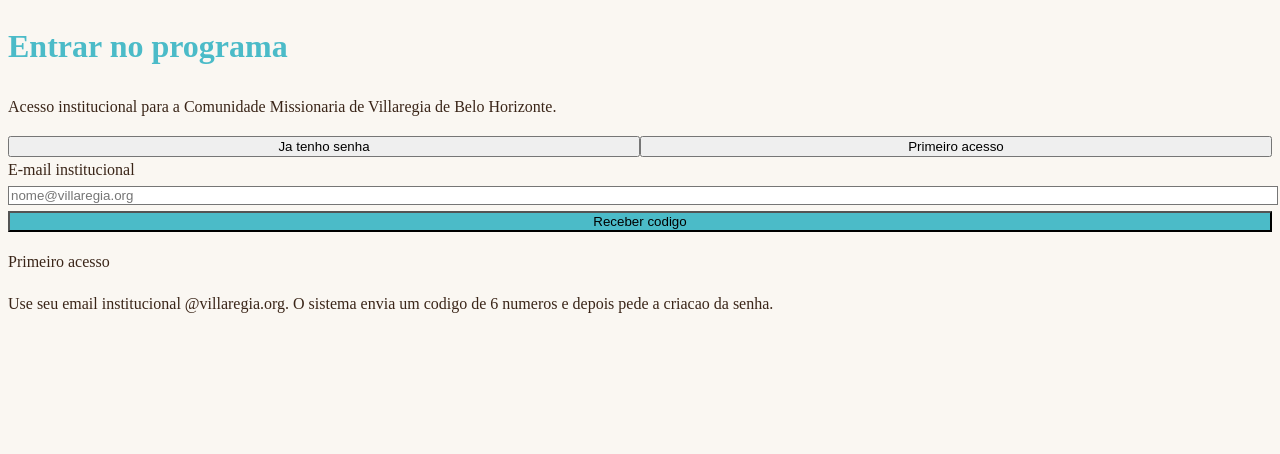
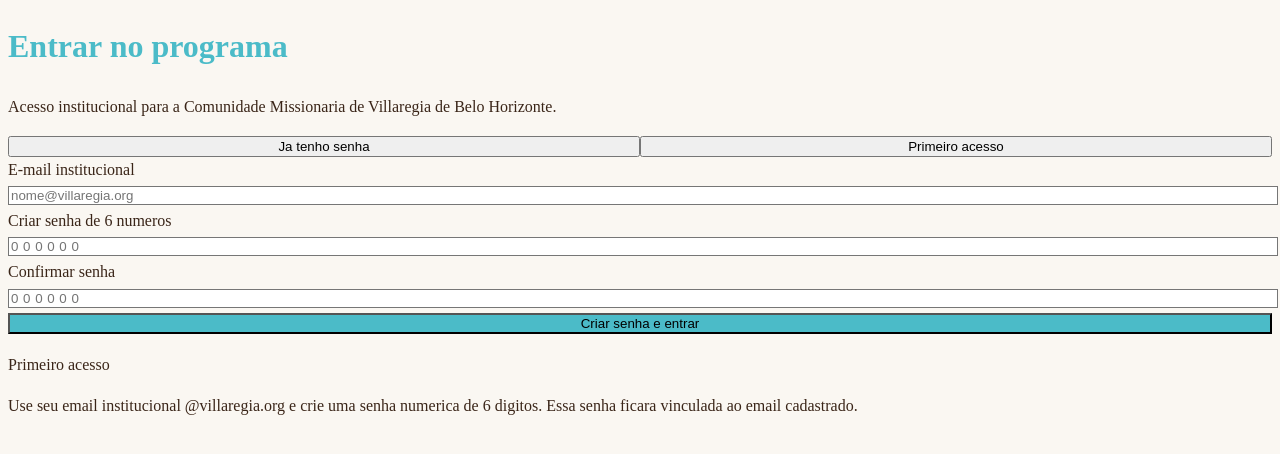
Before and after one commit to McCadeddu/tarefas-coordenadores-CMVBH, a Next.js app: page /login in a window 1280 px wide. Both pictures are taken after a click on the button "Primeiro acesso". Shown: the top 454 px of the page. Built offline with nearby package versions, Linux system fonts and the light colour scheme; no server answers.

Commit message:
Simplificar primeiro acesso com senha numerica

```diff
--- a/app/login/page.tsx
+++ b/app/login/page.tsx
@@ -4,7 +4,6 @@
 import { useState } from "react";
 
 type Mode = "login" | "first-access";
-type FirstAccessStep = "request" | "code" | "setup";
 
 export default function LoginPage() {
     const router = useRouter();
@@ -12,14 +11,10 @@
     const next = searchParams.get("next") || "/";
 
     const [mode, setMode] = useState<Mode>("login");
-    const [step, setStep] = useState<FirstAccessStep>("request");
     const [email, setEmail] = useState("");
     const [password, setPassword] = useState("");
     const [firstAccessPassword, setFirstAccessPassword] = useState("");
-    const [name, setName] = useState("");
-    const [code, setCode] = useState("");
-    const [setupToken, setSetupToken] = useState("");
-    const [previewCode, setPreviewCode] = useState("");
+    const [confirmPassword, setConfirmPassword] = useState("");
     const [info, setInfo] = useState("");
     const [erro, setErro] = useState("");
     const [loading, setLoading] = useState(false);
@@ -51,72 +46,29 @@
         router.refresh();
     }
 
-    async function requestCode(e: React.FormEvent) {
+    async function completeRegistration(e: React.FormEvent) {
         e.preventDefault();
         setLoading(true);
         resetMessages();
-        setPreviewCode("");
 
-        const res = await fetch("/api/auth/request-code", {
-            method: "POST",
-            headers: { "Content-Type": "application/json" },
-            body: JSON.stringify({ email }),
-        });
-
-        const body = await res.json().catch(() => null);
-
-        if (!res.ok) {
-            setErro(body?.error || "Nao foi possivel enviar o codigo.");
+        if (!/^\d{6}$/.test(firstAccessPassword)) {
+            setErro("A senha precisa ter exatamente 6 numeros.");
             setLoading(false);
             return;
         }
 
-        setStep("code");
-        setInfo(body?.delivered ? "Codigo enviado para o email institucional." : "Codigo gerado para teste local.");
-        if (body?.previewCode) {
-            setPreviewCode(body.previewCode);
-        }
-        setLoading(false);
-    }
-
-    async function verifyCode(e: React.FormEvent) {
-        e.preventDefault();
-        setLoading(true);
-        resetMessages();
-
-        const res = await fetch("/api/auth/verify-code", {
-            method: "POST",
-            headers: { "Content-Type": "application/json" },
-            body: JSON.stringify({ email, code }),
-        });
-
-        const body = await res.json().catch(() => null);
-
-        if (!res.ok) {
-            setErro(body?.error || "Nao foi possivel validar o codigo.");
+        if (firstAccessPassword !== confirmPassword) {
+            setErro("A confirmacao da senha nao confere.");
             setLoading(false);
             return;
         }
-
-        setSetupToken(body.setupToken);
-        setStep("setup");
-        setInfo("Codigo confirmado. Agora defina seu nome e sua senha.");
-        setLoading(false);
-    }
-
-    async function completeRegistration(e: React.FormEvent) {
-        e.preventDefault();
-        setLoading(true);
-        resetMessages();
 
         const res = await fetch("/api/auth/complete-registration", {
             method: "POST",
             headers: { "Content-Type": "application/json" },
             body: JSON.stringify({
                 email,
-                setupToken,
                 password: firstAccessPassword,
-                name,
             }),
         });
 
@@ -128,6 +80,7 @@
             return;
         }
 
+        setInfo("Senha criada com sucesso. Entrando no programa...");
         router.push(next);
         router.refresh();
     }
@@ -184,14 +137,14 @@
                             <input
                                 type="password"
                                 value={password}
-                                onChange={(e) => setPassword(e.target.value)}
+                                onChange={(e) => setPassword(e.target.value.replace(/\D/g, "").slice(0, 6))}
+                                inputMode="numeric"
+                                maxLength={6}
                                 className="mt-1 w-full rounded border px-3 py-2"
-                                placeholder="Sua senha"
+                                placeholder="6 numeros"
                                 required
                             />
                         </label>
-
-                        {erro && <p className="rounded border border-red-200 bg-red-50 px-3 py-2 text-sm text-red-700">{erro}</p>}
 
                         <button
                             type="submit"
@@ -202,9 +155,7 @@
                         </button>
                     </form>
                 ) : (
-                    <>
-                        {step === "request" && (
-                            <form onSubmit={requestCode} className="mt-6 space-y-4">
+                    <form onSubmit={completeRegistration} className="mt-6 space-y-4">
                         <label className="block">
                             <span className="text-sm">E-mail institucional</span>
                             <input
@@ -217,92 +168,42 @@
                             />
                         </label>
 
+                        <label className="block">
+                            <span className="text-sm">Criar senha de 6 numeros</span>
+                            <input
+                                type="password"
+                                value={firstAccessPassword}
+                                onChange={(e) => setFirstAccessPassword(e.target.value.replace(/\D/g, "").slice(0, 6))}
+                                inputMode="numeric"
+                                maxLength={6}
+                                className="mt-1 w-full rounded border px-3 py-2 tracking-[0.35em]"
+                                placeholder="000000"
+                                required
+                            />
+                        </label>
+
+                        <label className="block">
+                            <span className="text-sm">Confirmar senha</span>
+                            <input
+                                type="password"
+                                value={confirmPassword}
+                                onChange={(e) => setConfirmPassword(e.target.value.replace(/\D/g, "").slice(0, 6))}
+                                inputMode="numeric"
+                                maxLength={6}
+                                className="mt-1 w-full rounded border px-3 py-2 tracking-[0.35em]"
+                                placeholder="000000"
+                                required
+                            />
+                        </label>
+
                         <button
                             type="submit"
                             disabled={loading}
                             className="w-full rounded bg-[var(--cmv-blue)] px-4 py-2 text-white disabled:opacity-60"
                         >
-                                    {loading ? "Enviando..." : "Receber codigo"}
+                            {loading ? "Salvando..." : "Criar senha e entrar"}
                         </button>
                     </form>
-                        )}
-
-                        {step === "code" && (
-                            <form onSubmit={verifyCode} className="mt-6 space-y-4">
-                                <p className="text-sm text-slate-600">
-                                    Digite o codigo de 6 numeros enviado para <strong>{email}</strong>.
-                                </p>
-                                <label className="block">
-                                    <span className="text-sm">Codigo</span>
-                                    <input
-                                        inputMode="numeric"
-                                        maxLength={6}
-                                        value={code}
-                                        onChange={(e) => setCode(e.target.value.replace(/\D/g, "").slice(0, 6))}
-                                        className="mt-1 w-full rounded border px-3 py-2 tracking-[0.5em]"
-                                        placeholder="000000"
-                                        required
-                                    />
-                                </label>
-
-                                {previewCode && (
-                                    <p className="rounded border border-amber-200 bg-amber-50 px-3 py-2 text-sm text-amber-800">
-                                        Codigo de teste local: <strong>{previewCode}</strong>
-                                    </p>
-                                )}
-
-                                <div className="flex gap-3">
-                                    <button
-                                        type="button"
-                                        onClick={() => setStep("request")}
-                                        className="flex-1 rounded border px-4 py-2"
-                                    >
-                                        Voltar
-                                    </button>
-                                    <button
-                                        type="submit"
-                                        disabled={loading}
-                                        className="flex-1 rounded bg-[var(--cmv-blue)] px-4 py-2 text-white disabled:opacity-60"
-                                    >
-                                        {loading ? "Validando..." : "Confirmar"}
-                                    </button>
-                                </div>
-                            </form>
-                        )}
-
-                        {step === "setup" && (
-                            <form onSubmit={completeRegistration} className="mt-6 space-y-4">
-                                <label className="block">
-                                    <span className="text-sm">Nome</span>
-                                    <input
-                                        value={name}
-                                        onChange={(e) => setName(e.target.value)}
-                                        className="mt-1 w-full rounded border px-3 py-2"
-                                        placeholder="Seu nome"
-                                        required
-                                    />
-                                </label>
-                                <label className="block">
-                                    <span className="text-sm">Criar senha</span>
-                                    <input
-                                        type="password"
-                                        value={firstAccessPassword}
-                                        onChange={(e) => setFirstAccessPassword(e.target.value)}
-                                        className="mt-1 w-full rounded border px-3 py-2"
-                                        placeholder="Minimo de 6 caracteres"
-                                        required
-                                    />
-                                </label>
-                                <button
-                                    type="submit"
-                                    disabled={loading}
-                                    className="w-full rounded bg-[var(--cmv-blue)] px-4 py-2 text-white disabled:opacity-60"
-                                >
-                                    {loading ? "Concluindo..." : "Concluir primeiro acesso"}
-                                </button>
-                            </form>
-                        )}
-                    </>
                 )}
 
                 {erro && <p className="mt-4 rounded border border-red-200 bg-red-50 px-3 py-2 text-sm text-red-700">{erro}</p>}
@@ -310,7 +211,7 @@
 
                 <div className="mt-6 rounded-xl bg-slate-50 p-4 text-xs text-slate-600">
                     <p className="font-semibold text-slate-700">Primeiro acesso</p>
-                    <p className="mt-1">Use seu email institucional @villaregia.org. O sistema envia um codigo de 6 numeros e depois pede a criacao da senha.</p>
+                    <p className="mt-1">Use seu email institucional @villaregia.org e crie uma senha numerica de 6 digitos. Essa senha ficara vinculada ao email cadastrado.</p>
                 </div>
             </div>
         </main>
```
Also changed, not shown: lib/server/auth.ts (+14 -8 lines). Lines whose indentation alone changed are shown as unchanged.
